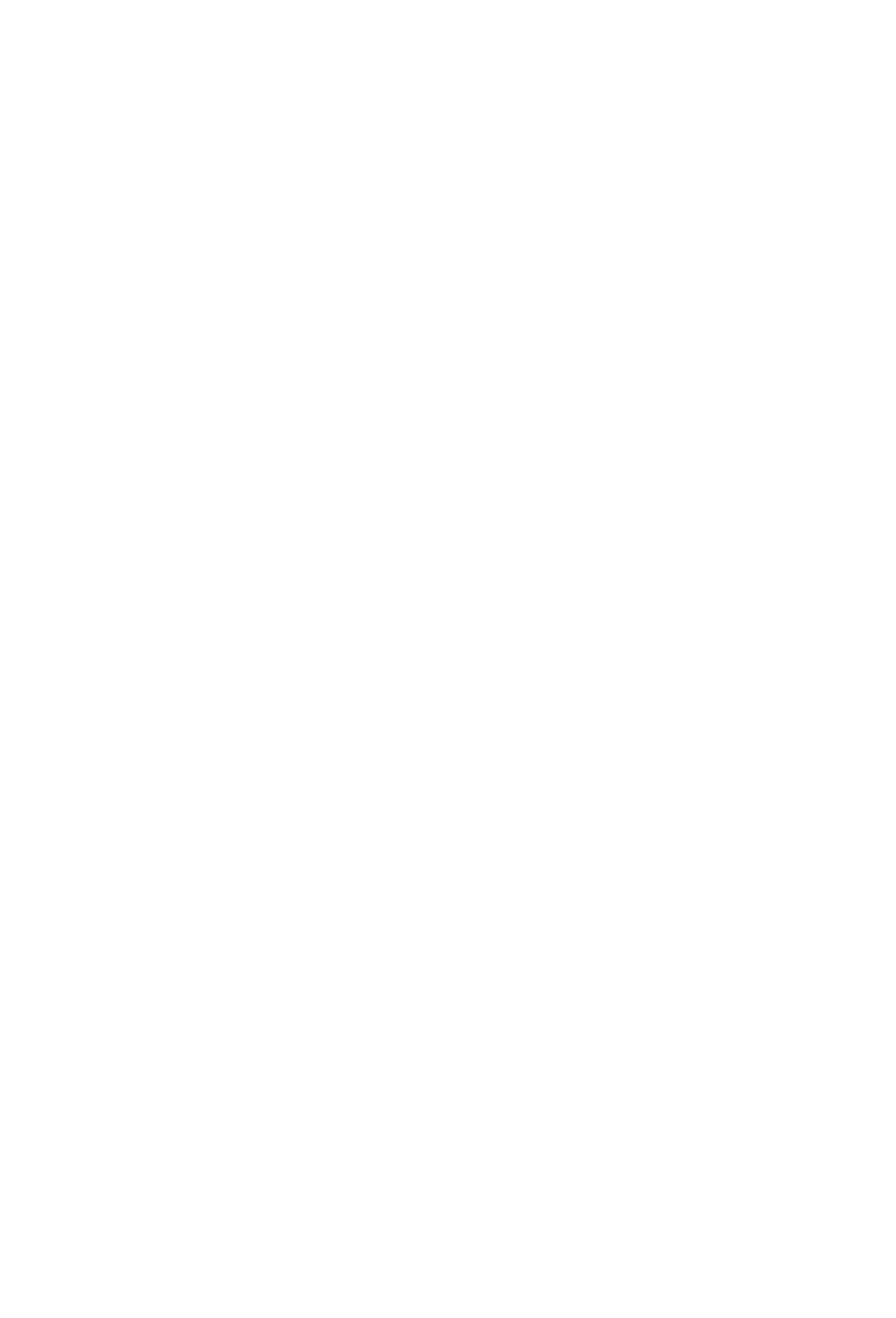
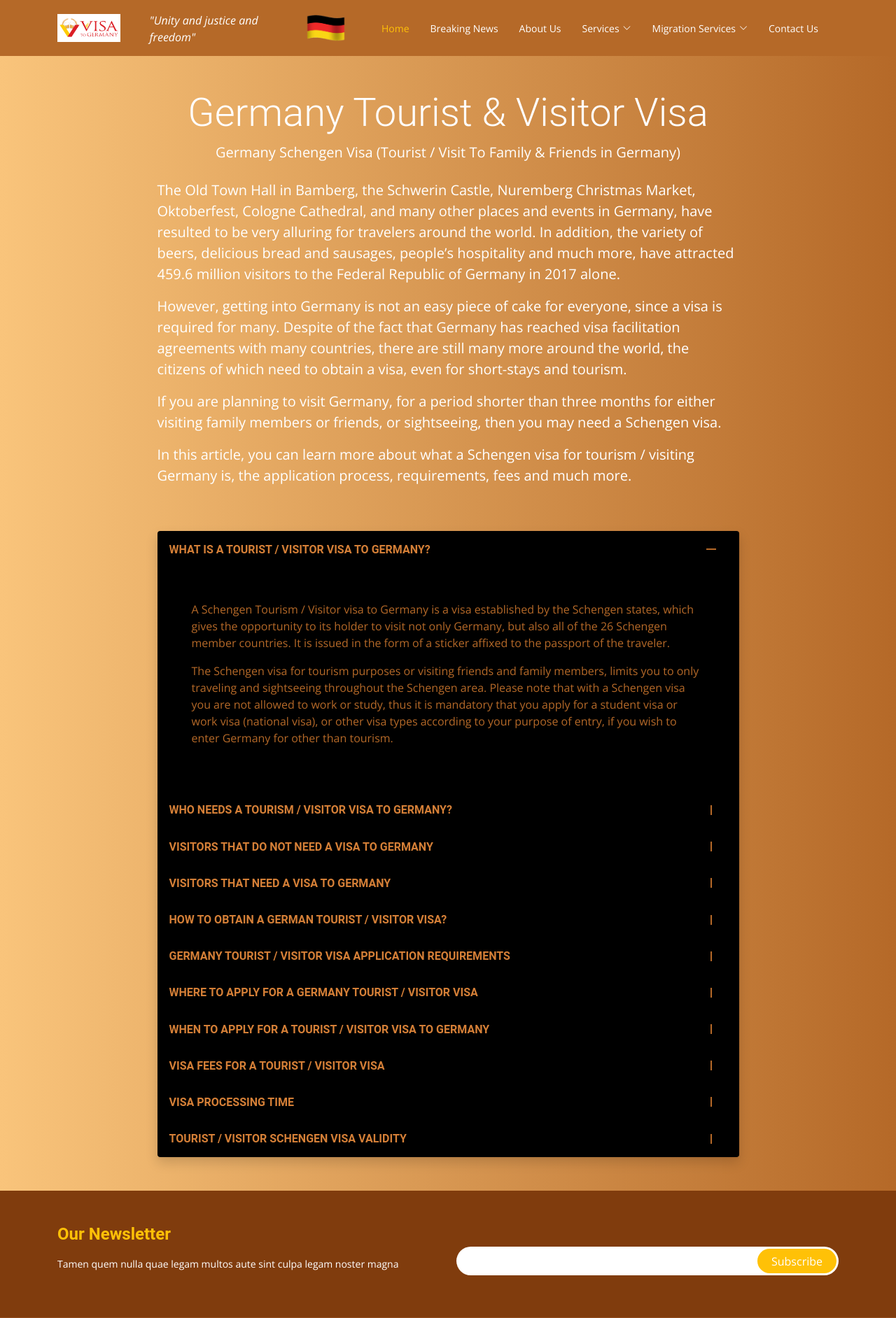
Before and after one commit to Unisight-Technologies/visa_to_germany, a Django app: page /tourist_visa/ in a window 1280 px wide. Before the commit the part shown is empty. Shown: the top 1884 px of the page at 70% size. Before the commit the page ends 800 px from the top, so only its background shows below. Run offline with Django 3.2, Linux system fonts and the light colour scheme; some libraries are stand-ins or nearby versions.

Commit message:
Language and tourist done

```diff
--- a/visa_germany_app/static/assets/css/style.css
+++ b/visa_germany_app/static/assets/css/style.css
@@ -2395,7 +2395,7 @@ section {
   content: '';
   width: 14px;
   height: 2px;
-  background: #333;
+  background: #000;
   position: absolute;
   top: calc(50% - 1px);
   right: 1rem;
@@ -2425,11 +2425,28 @@ section {
 }
 
 .card{
-  background-color: #ffc107!important;
+  background-color: #000!important;
+   color: #b56928;
 }
 
 .bg-yellow{
-  background-color: #ffc107ba;
+  background-color: #000;
+}
+
+.text-dark{
+  color: #d47f37 !important;
+}
+
+a.text-dark:hover{
+  color: #b56928 !important;
+}
+
+a.text-dark:focus{
+  color: #d47f37 !important;
+}
+
+.lead{
+  justify-content: left !important;
 }
 /*
 *
--- a/visa_germany_app/templates/base.html
+++ b/visa_germany_app/templates/base.html
@@ -25,7 +25,9 @@
     <link href="{% static 'assets/vendor/boxicons/css/boxicons.min.css' %}" rel="stylesheet">
   <link href="{% static 'assets/vendor/glightbox/css/glightbox.min.css' %}" rel="stylesheet">
   <link href="{% static 'assets/vendor/swiper/swiper-bundle.min.css' %}" rel="stylesheet">
-  <!-- <link href="{% static 'assets/vendor/bootstrap-icons/bootstrap-icons.css' %}" rel="stylesheet"> -->
+  <link href="{% static 'assets/vendor/bootstrap-icons/bootstrap-icons.css' %}" rel="stylesheet">
+  <link href="{% static 'assets/vendor/bootstrap/css/bootstrap.min.css' %}" rel="stylesheet">
+  <link href="{% static 'assets/vendor/bootstrap-icons/bootstrap-icons.css' %}" rel="stylesheet">
 
 
   <!-- Template Main CSS File -->
@@ -64,8 +66,8 @@
           <ul>
             <li><a href="{% url 'student_visa' %}"> Student Visa</a></li>
             <li><a href="{% url 'working_visa' %}"> Germany Working Visa</a></li>
-            <li><a href="#"> Germany Tourist and Visitor Visa</a></li>
-            <li><a href="#"> German Language Course Visa</a></li>
+            <li><a href="{% url 'tourist_visa' %}"> Germany Tourist and Visitor Visa</a></li>
+            <li><a href="{% url 'language_visa' %}"> German Language Course Visa</a></li>
             <li><a href="#"> Germany Family Reunion Visa</a></li>
             <li><a href="#"> Germany Visa Fees</a></li>
 
--- a/visa_germany_app/templates/index.html
+++ b/visa_germany_app/templates/index.html
@@ -71,14 +71,14 @@
           <div class="col-md-6 col-lg-4 d-flex align-items-stretch" data-aos="fade-up" data-aos-delay="200">
             <div class="icon-box icon-box-yellow">
               <div class="icon"><i class="bx bx-tachometer"></i></div>
-              <h4 class="title"><a href="">GERMANY TOURIST AND VISITOR VISA</a></h4>
+              <h4 class="title"><a href="{% url 'tourist_visa' %}">GERMANY TOURIST AND VISITOR VISA</a></h4>
             </div>
           </div>
 
           <div class="col-md-6 col-lg-4 d-flex align-items-stretch" data-aos="fade-up" data-aos-delay="200">
             <div class="icon-box icon-box-yellow">
               <div class="icon"><i class="bx bx-world"></i></div>
-              <h4 class="title"><a href="">GERMANY LANGUAGE COURSE VISA</a></h4>
+              <h4 class="title"><a href="{% url 'language_visa' %}">GERMANY LANGUAGE COURSE VISA</a></h4>
             </div>
           </div>
 
--- a/visa_germany_app/templates/tourist_visa.html
+++ b/visa_germany_app/templates/tourist_visa.html
@@ -0,0 +1,292 @@
+{% extends 'base.html' %}
+{% load static %}
+{% block body_block %}
+
+<main id="main">
+
+
+  <div class="container">
+    <!-- For demo purpose -->
+    <div class="row py-5">
+      <div class="col-lg-9 mx-auto text-white text-center">
+        <h1 class="display-4">Germany Tourist & Visitor Visa</h1>
+        <p class="lead mb-0"><b>Germany Schengen Visa (Tourist / Visit To Family & Friends in Germany)</b></p><br>
+        <p class="lead text-left">
+          <!-- <a href="https://bootstrapious.com/snippets" class="text-white">
+            <u>Bootstrapious</u>
+          </a> -->
+          The Old Town Hall in Bamberg, the Schwerin Castle, Nuremberg Christmas Market, Oktoberfest, Cologne Cathedral, and many other places and events in Germany, have resulted to be very alluring for travelers around the world. In addition, the
+          variety of beers, delicious bread and sausages, people’s hospitality and much more, have attracted 459.6 million visitors to the Federal Republic of Germany in 2017 alone.
+
+        </p>
+        <p class="lead text-left">However, getting into Germany is not an easy piece of cake for everyone, since a visa is required for many. Despite of the fact that Germany has reached visa facilitation agreements with many countries, there are still many
+          more around the
+          world, the citizens of which need to obtain a visa, even for short-stays and tourism.
+        </p>
+        <p class="lead text-left">If you are planning to visit Germany, for a period shorter than three months for either visiting family members or friends, or sightseeing, then you may need a Schengen visa.
+        </p>
+        <p class="lead text-left">In this article, you can learn more about what a Schengen visa for tourism / visiting Germany is, the application process, requirements, fees and much more.
+        </p>
+      </div>
+    </div>
+
+
+    <div class="row">
+      <div class="col-lg-9 mx-auto">
+        <!-- Accordion -->
+        <div id="accordionExample" class="accordion shadow">
+
+          <!-- Accordion item 1 -->
+          <div class="card">
+            <div id="headingOne" class="card-header bg-yellow shadow-sm border-0">
+              <h6 class="mb-0 font-weight-bold"><a href="#" data-toggle="collapse" data-target="#collapseOne" aria-expanded="true" aria-controls="collapseOne" class="d-block position-relative text-dark text-uppercase collapsible-link py-2">What is a
+                  Tourist / Visitor Visa to Germany?
+                </a></h6>
+            </div>
+            <div id="collapseOne" aria-labelledby="headingOne" data-parent="#accordionExample" class="collapse show">
+              <div class="card-body p-5">
+                <p>A Schengen Tourism / Visitor visa to Germany is a visa established by the Schengen states, which gives the opportunity to its holder to visit not only Germany, but also all of the 26 Schengen member
+                  countries. It is issued in the form of a sticker affixed to the passport of the traveler.</p>
+                <p>The Schengen visa for tourism purposes or visiting friends and family members, limits you to only traveling and sightseeing throughout the Schengen area.
+                  Please note that with a Schengen visa you are not allowed to work or study, thus it is mandatory that you apply for a student visa or work visa (national visa), or other visa types according to your purpose of entry, if you wish to
+                  enter Germany for other than tourism.
+                </p>
+
+              </div>
+            </div>
+          </div>
+
+          <!-- Accordion item 2 -->
+          <div class="card">
+            <div id="headingTwo" class="card-header bg-yellow shadow-sm border-0">
+              <h6 class="mb-0 font-weight-bold"><a href="#" data-toggle="collapse" data-target="#collapseTwo" aria-expanded="false" aria-controls="collapseTwo"
+                  class="d-block position-relative collapsed text-dark text-uppercase collapsible-link py-2">Who needs a Tourism / Visitor Visa to Germany?</a></h6>
+            </div>
+            <div id="collapseTwo" aria-labelledby="headingTwo" data-parent="#accordionExample" class="collapse">
+              <div class="card-body p-5">
+                <p>Depending on the rules and policies established by the Schengen states, whether you need a short-stay visa to Germany or not, it all depends on your nationality / citizenship. Therefore, before starting a visa application, or
+                  getting a flight to Germany, make sure to check whether you need a visa to Germany or not.</p>
+              </div>
+            </div>
+          </div>
+
+          <!-- Accordion item 3 -->
+          <div class="card">
+            <div id="headingThree" class="card-header bg-yellow shadow-sm border-0">
+              <h6 class="mb-0 font-weight-bold"><a href="#" data-toggle="collapse" data-target="#collapseThree" aria-expanded="false" aria-controls="collapseThree"
+                  class="d-block position-relative collapsed text-dark text-uppercase collapsible-link py-2">Visitors that do not need a visa to Germany</a></h6>
+            </div>
+            <div id="collapseThree" aria-labelledby="headingThree" data-parent="#accordionExample" class="collapse">
+              <div class="card-body p-5">
+                <p>The travelers who do not need a visa to enter Germany for either sightseeing or visiting family members or friends, should belong to one of the following categories:</p>
+                <ul>
+                  <li>Citizens of the Schengen Area</li>
+                  <li>Citizens of one of the countries that have established visa-free regime with the Schengen states*
+                  </li>
+                  <li>Citizens of a third-world country that doesn’t have a visa-free regime with the Schengen states, but is currently in the Schengen Zone under a:</li>
+                  <ul>
+                    <li>Schengen Visa valid for the whole Schengen territory</li>
+                    <li>National Visa issued by one of the member states</li>
+                    <li>Permanent residency of one of the member states</li>
+                  </ul>
+
+                </ul>
+              </div>
+            </div>
+          </div>
+
+          <div class="card">
+            <div id="headingFour" class="card-header bg-yellow shadow-sm border-0">
+              <h6 class="mb-0 font-weight-bold"><a href="#" data-toggle="collapse" data-target="#collapseFour" aria-expanded="false" aria-controls="collapseThree"
+                  class="d-block position-relative collapsed text-dark text-uppercase collapsible-link py-2">Visitors that need a visa to Germany</a></h6>
+            </div>
+            <div id="collapseFour" aria-labelledby="headingFour" data-parent="#accordionExample" class="collapse">
+              <div class="card-body p-5">
+                <p>On the other hands, travelers will need to obtain a Schengen visa before traveling towards Germany if they are the citizens of third world countries that:
+                </p>
+                <ul>
+                  <li>Do not have a visa liberalization agreement with the Schengen member states</li>
+                  <li>Have a visa liberalization agreement with the Schengen countries but the traveler was rejected from entering visa-free by border guards
+                  </li>
+
+                </ul>
+              </div>
+            </div>
+          </div>
+
+          <div class="card">
+            <div id="headingFive" class="card-header bg-yellow shadow-sm border-0">
+              <h6 class="mb-0 font-weight-bold"><a href="#" data-toggle="collapse" data-target="#collapseFive" aria-expanded="false" aria-controls="collapseThree"
+                  class="d-block position-relative collapsed text-dark text-uppercase collapsible-link py-2">How to obtain a German Tourist / Visitor Visa?</a></h6>
+            </div>
+            <div id="collapseFive" aria-labelledby="headingFive" data-parent="#accordionExample" class="collapse">
+              <div class="card-body p-5">
+                <p>In order to get a German Tourist / Visitor visa, you will have to follow the application process steps listed below:
+                </p>
+                <ul>
+                  <li><b>Collect the required documents.</b>-(See details below)</li>
+                  <li><b>Figure out where you need to apply-</b>This could be the German embassy / consulate / visa center in your home country
+                  </li>
+                  <li><b>Appoint an interview-</b>You may appoint it online or in person at the German consulate / embassy.
+                  </li>
+                  <li><b>Pay the visa fee</b></li>
+                  <li><b>Attend the interview-</b>The interview may last around 20 minutes, during which the visa consular will ask you questions about your trip and will require your documents.
+                  </li>
+                  <li><b>Wait for a response on your application.</b></li>
+
+                </ul>
+              </div>
+            </div>
+          </div>
+
+          <div class="card">
+            <div id="headingSix" class="card-header bg-yellow shadow-sm border-0">
+              <h6 class="mb-0 font-weight-bold"><a href="#" data-toggle="collapse" data-target="#collapseSix" aria-expanded="false" aria-controls="collapseThree"
+                  class="d-block position-relative collapsed text-dark text-uppercase collapsible-link py-2">Germany Tourist / Visitor Visa Application Requirements</a></h6>
+            </div>
+            <div id="collapseSix" aria-labelledby="headingSix" data-parent="#accordionExample" class="collapse">
+              <div class="card-body p-5">
+                <p>As for every other visa type to anywhere else in the world, you will have to obtain a couple of Germany Visa required documents in order to complete your visa application.
+                </p>
+                <p>The required documents for a Schengen Tourist / Visitor Visa to Germany are as follows:</p>
+                <ul>
+                  <li><b>Application form completed in English or German-</b>The form should be fully, honestly and correctly completed, printed and signed at the end.</li>
+                  <li>Declaration of Accuracy of Information</li>
+                  <li><b>Passport size photographs-</b>Please note that these photos should be identical and fulfil the visa photo requirements as set by the Schengen states.</li>
+                  <li><b>Valid national passport-</b>he passport should be no older than 10 years and have at least one blank page in order to be able to affix the visa sticker on it and fulfil the other passport requirements.</li>
+                  <li>Personal bank statements for the last three months</li>
+                  <li><b>Schengen Travel Insurance-</b>You should submit a confirmation letter from your health insurance stating coverage for emergency medical treatment with a minimum of €30,000. We recommend PROVISIT VISUM by DR-WALTER – It is
+                    very cheap and it is accepted by German consulates worldwide. You can cancel it for free of charge, subject to presentation of proof that a visa has been refused! PROVISIT VISUM provides the mandatory insurance certificate
+                    required when you apply for a Schengen visa.</li>
+                  <li><b>Proof of accommodation-</b>This can be a hotel booking for your whole stay in the Schengen region, or a letter of invitation from a family member or friend residing in any of the Schengen countries.</li>
+                  <li><b>Proof of flight reservation-</b>You can use the <b>visa consultation services like this one</b> or find one online.
+                  </li>
+                  <li><b>Proof of financial means-</b>This could be:</li>
+                  <ul>
+                    <li>A bank statement not older than three months or</li>
+                    <li>A letter of sponsorship from another person – Declaration of Commitment “Verpflichtungserklärungen”.</li>
+                  </ul>
+                  <li><b>Leave letter from your company-</b>(if employed)</li>
+                  <li>No-objection certificate-</li>
+                  <ul>
+                    <li>If you are a student, your school or university should issue this certificate to you.</li>
+                    <li>If you are an employee, your employer or the company where you work at should issue this letter to you.</li>
+                    <li>If you are not a student and you do not work either, this certificate is not required.</li>
+
+                  </ul>
+                  <li><b>A Cover Letter-</b>This personal cover letter should explain the reason why you wish to visit Germany, how long you intend to remain there, and what you will be doing there, amongst others.</li>
+                  <li><b>Invitation Letter-</b>A letter of invitation from the person the applicant is visiting in Germany, which may take the form of sponsorship or private accommodation. The invitation letter should also include the address, period
+                    of stay and contact details of the host.</li>
+                  <li><b>Proof of civil status-</b>That could be a marriage certificate, birth certificate of children, death certificate of spouse, ration card (if applicable), etc.</li>
+                  <li><b>Your driver’s license and/or utility bill in your name-</b>This is required as proof of residence in the consulate where you plan to apply for the visa</li>
+                  <li><b>For minors:</b></li>
+                  <ul>
+                    <li>If travelling unaccompanied by the parent(s), consent letter signed by both parents</li>
+                    <li>The form signed by both parents</li>
+                    <li>Copy of the parent(s)’ passport's data page</li>
+
+                  </ul>
+
+                </ul>
+              </div>
+            </div>
+          </div>
+
+
+          <div class="card">
+            <div id="headingSeven" class="card-header bg-yellow shadow-sm border-0">
+              <h6 class="mb-0 font-weight-bold"><a href="#" data-toggle="collapse" data-target="#collapseSeven" aria-expanded="false" aria-controls="collapseThree"
+                  class="d-block position-relative collapsed text-dark text-uppercase collapsible-link py-2">Where to apply for a Germany Tourist / Visitor Visa</a></h6>
+            </div>
+            <div id="collapseSeven" aria-labelledby="headingSeven" data-parent="#accordionExample" class="collapse">
+              <div class="card-body p-5">
+                <p>If Germany is your only Schengen destination, depending on how the German authorities have regulated visa application in your country, you may have to apply at:</p>
+                <ul>
+                  <li>The German embassy</li>
+                  <li>The German consulate</li>
+                  <li>Visa centre</li>
+                </ul>
+                <p>However, if you plan to visit more than only Germany, you can apply at the German embassy/consulate/visa centre in your home country only if Germany is your main destination. That means:</p>
+                <ul>
+                  <li>You will visit other countries but will be spending more days in Germany, than in any other</li>
+                  <li>You will spend equal days in every country you visit, but you will enter the Schengen through Germany</li>
+
+                </ul>
+                <p>If none of the above statements applies to you, despite that you plan to visit Germany, among other countries, you may have to apply at the embassy of another Schengen member state.
+                </p>
+              </div>
+            </div>
+          </div>
+
+          <div class="card">
+            <div id="headingEight" class="card-header bg-yellow shadow-sm border-0">
+              <h6 class="mb-0 font-weight-bold"><a href="#" data-toggle="collapse" data-target="#collapseEight" aria-expanded="false" aria-controls="collapseThree"
+                  class="d-block position-relative collapsed text-dark text-uppercase collapsible-link py-2">When to apply for a Tourist / Visitor Visa to Germany</a></h6>
+            </div>
+            <div id="collapseEight" aria-labelledby="headingEight" data-parent="#accordionExample" class="collapse">
+              <div class="card-body p-5">
+                <p>The earliest you can file your Schengen visa application is at most six months before your intended trip towards Germany. Whereas, the latest you can do so, is two weeks prior to your trip to Germany.
+</p>
+              <p>However, you are highly recommended to apply for a tourist visa at least 3 weeks before your travel date in order to avoid any processing delays.
+</p>
+              </div>
+            </div>
+          </div>
+
+          <div class="card">
+            <div id="headingNine" class="card-header bg-yellow shadow-sm border-0">
+              <h6 class="mb-0 font-weight-bold"><a href="#" data-toggle="collapse" data-target="#collapseNine" aria-expanded="false" aria-controls="collapseThree"
+                  class="d-block position-relative collapsed text-dark text-uppercase collapsible-link py-2">Visa fees for a Tourist / Visitor Visa</a></h6>
+            </div>
+            <div id="collapseNine" aria-labelledby="headingNine" data-parent="#accordionExample" class="collapse">
+              <div class="card-body p-5">
+                <p>You will need to pay a visa fee in order for your application to be processed. The cost of a Schengen visa as of 2020 is €80. However, there are categories that are exempt from paying the visa fee or have to pay a reduced fee. Make sure you check if you belong to any of them before you pay the fee.
+</p>
+              <p>Please note the visa fees will not be reimbursed in case of visa rejection and the price is subject to change at any time.
+</p>
+              </div>
+            </div>
+          </div>
+
+
+          <div class="card">
+            <div id="headingTen" class="card-header bg-yellow shadow-sm border-0">
+              <h6 class="mb-0 font-weight-bold"><a href="#" data-toggle="collapse" data-target="#collapseTen" aria-expanded="false" aria-controls="collapseThree"
+                  class="d-block position-relative collapsed text-dark text-uppercase collapsible-link py-2">Visa Processing Time</a></h6>
+            </div>
+            <div id="collapseTen" aria-labelledby="headingTen" data-parent="#accordionExample" class="collapse">
+              <div class="card-body p-5">
+                <p>The processing of short-stay visas to Germany takes around ten days to be processed. However, at times when the embassy is processing a lot of visa applications, tourism visas may take a bit longer, since business visas or others are treated with more priority. This is the main reason why you are suggested to file your application for a German tourism/visitor visa as soon as possible.
+</p>
+              </div>
+            </div>
+          </div>
+
+
+          <div class="card">
+            <div id="headingEleven" class="card-header bg-yellow shadow-sm border-0">
+              <h6 class="mb-0 font-weight-bold"><a href="#" data-toggle="collapse" data-target="#collapseEleven" aria-expanded="false" aria-controls="collapseThree"
+                  class="d-block position-relative collapsed text-dark text-uppercase collapsible-link py-2">Tourist / Visitor Schengen Visa Validity</a></h6>
+            </div>
+            <div id="collapseEleven" aria-labelledby="headingEleven" data-parent="#accordionExample" class="collapse">
+              <div class="card-body p-5">
+                <p>The longest time you can remain in Germany with a tourist Schengen visa is three months. However, the German embassy in your home country is the one that decides how many days you can spend in Germany, and within which dates. Please understand that there is a slight difference between visa validity and the duration of stay.
+</p>
+              <p>Visa validity is the first date you can enter the Schengen Area, and the last day you must leave. Whereas, the duration of stay is the number of days you can spend in the Schengen, within the validity of your visa. Therefore, the validity of a visa has been always longer than the duration of stay. Do not violate the validity of your visa nor the duration of stay; otherwise, you may face a ban or deportation.
+</p>
+              </div>
+            </div>
+          </div>
+
+
+        </div>
+      </div>
+    </div>
+  </div>
+  <br><br>
+
+
+</main>
+
+
+{% endblock %}
--- a/visa_germany_app/views.py
+++ b/visa_germany_app/views.py
@@ -22,3 +22,9 @@ class Touristpage(TemplateView):
 
 class Languagepage(TemplateView):
     template_name= "language_visa.html"
+
+class Feespage(TemplateView):
+    template_name= "visa_fees.html"
+
+class Familypage(TemplateView):
+    template_name= "family_reunion.html"
--- a/visa_germany_project/urls.py
+++ b/visa_germany_project/urls.py
@@ -25,5 +25,7 @@ urlpatterns = [
     path('working_visa/', views.Workingpage.as_view(),name="working_visa"),
     path('tourist_visa/', views.Touristpage.as_view(),name="tourist_visa"),
     path('language_visa/', views.Languagepage.as_view(),name="language_visa"),
+    path('visa_fees/', views.Feespage.as_view(),name="visa_fees"),
+    path('family_reunion/', views.Familypage.as_view(),name="family_reunion"),
 
 ]
```
Also changed, not shown: visa_germany_app/templates/family_reunion.html (added, +7 -0 lines), visa_germany_app/templates/language_visa.html (+178 -0 lines), visa_germany_app/templates/visa_fees.html (added, +7 -0 lines).
